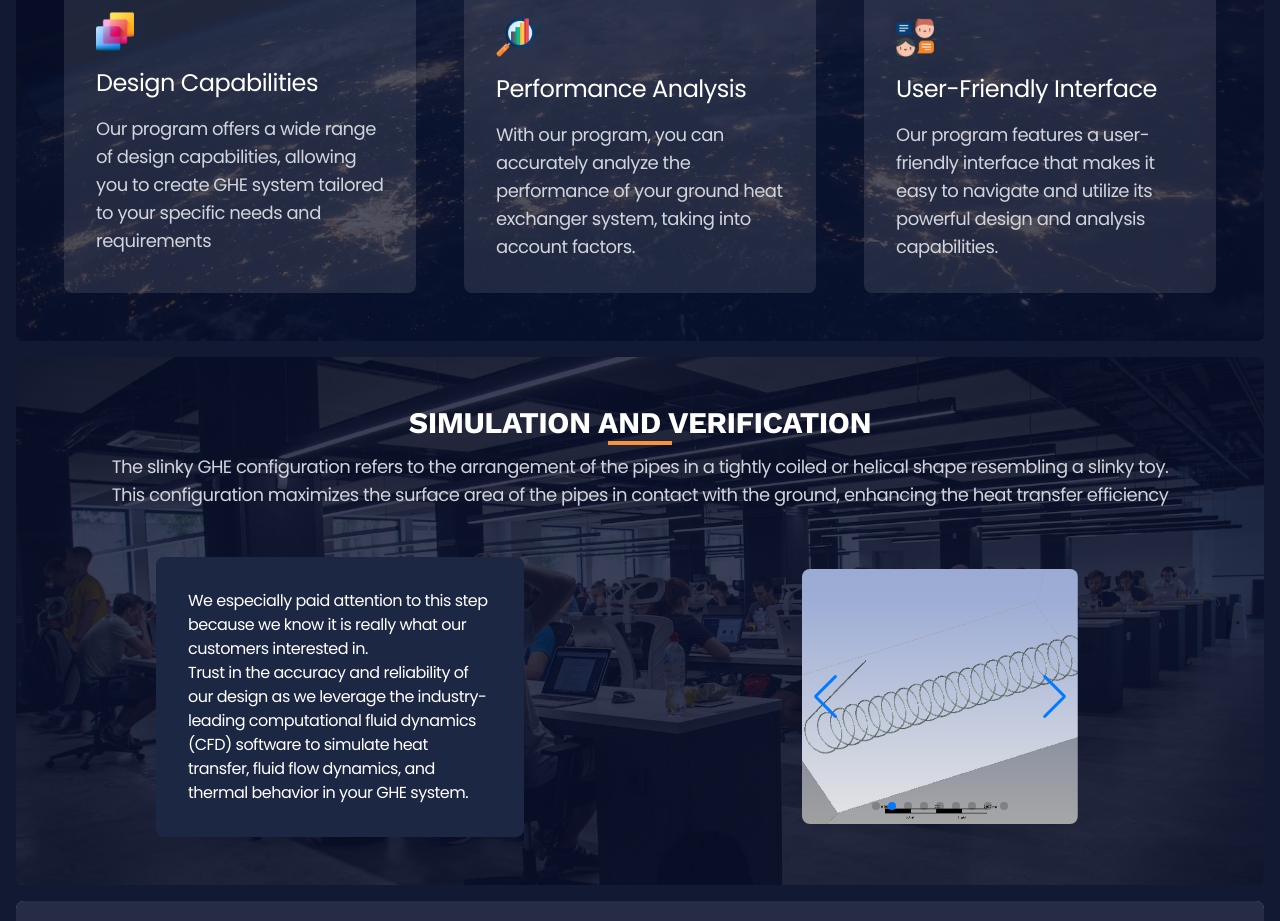
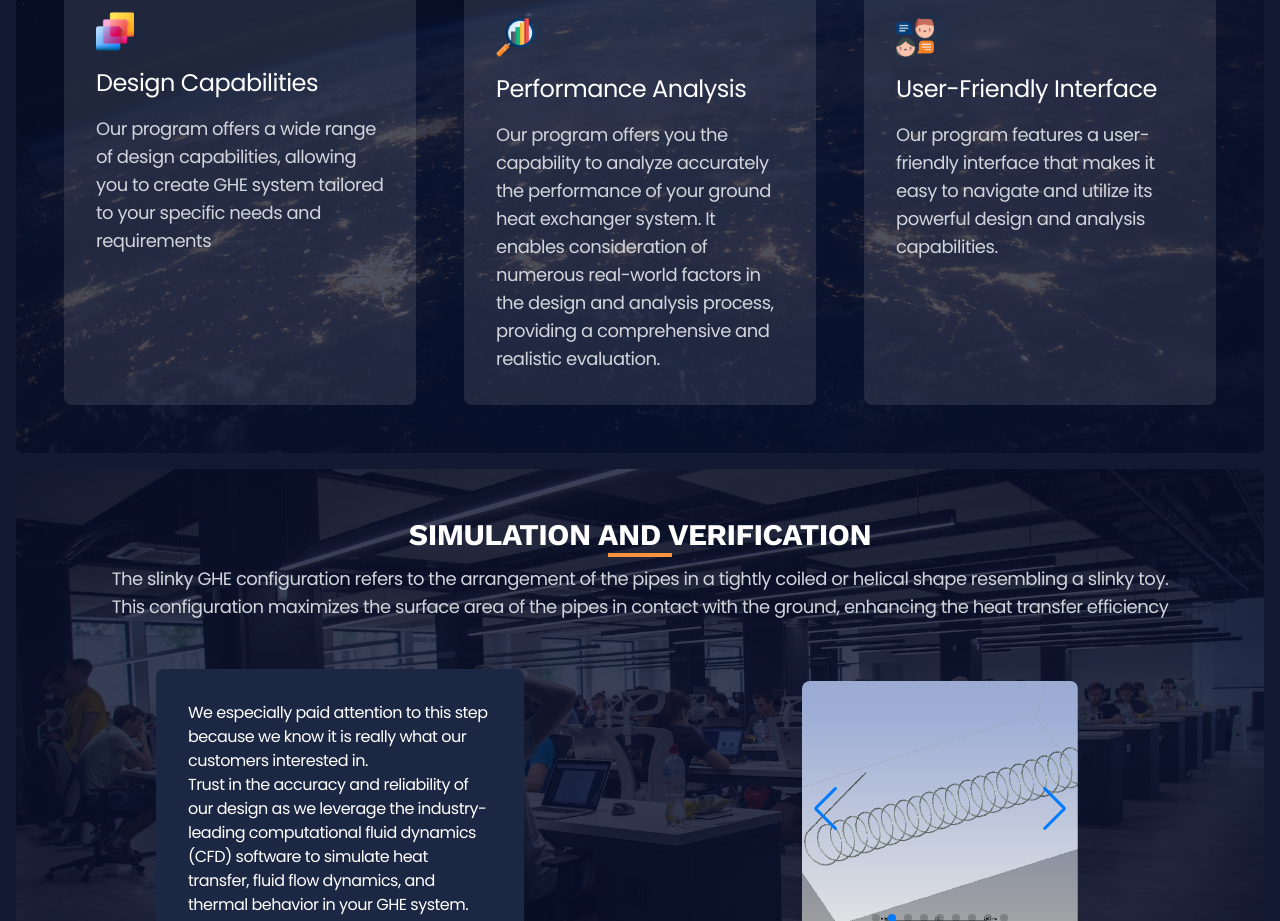
Before and after one commit to calm428/sgheda_frontend, a Next.js app: page / in a window 1280 px wide. Shown: the part 2200-3121 px from the top of the page. Built offline with nearby package versions, Linux system fonts and the light colour scheme; grey boxes are pictures that could not be loaded.

Commit message:
fix: update feature section content

```diff
--- a/components/Feature/FeatureSection.js
+++ b/components/Feature/FeatureSection.js
@@ -70,10 +70,13 @@ export const FeatureSection = () => {
                                     Performance Analysis
                                 </div>
                                 <div className="text-content text-gray-300 text-lg">
-                                    With our program, you can accurately analyze
-                                    the performance of your ground heat
-                                    exchanger system, taking into account
-                                    factors.
+                                    Our program offers you the capability to
+                                    analyze accurately the performance of your
+                                    ground heat exchanger system. It enables
+                                    consideration of numerous real-world factors
+                                    in the design and analysis process,
+                                    providing a comprehensive and realistic
+                                    evaluation.
                                 </div>
                             </div>
                             <div className="rounded-lg flex flex-col bg-white/10 p-8 gap-4">
```
